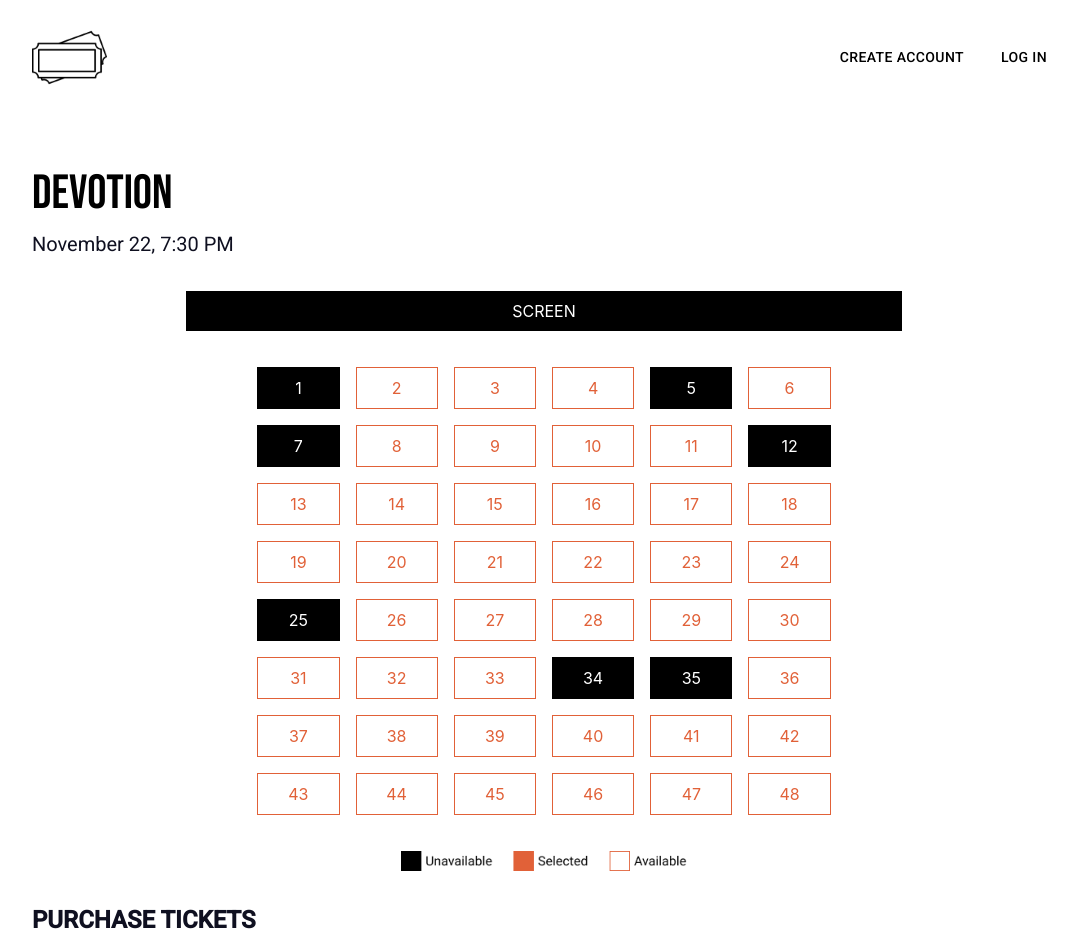
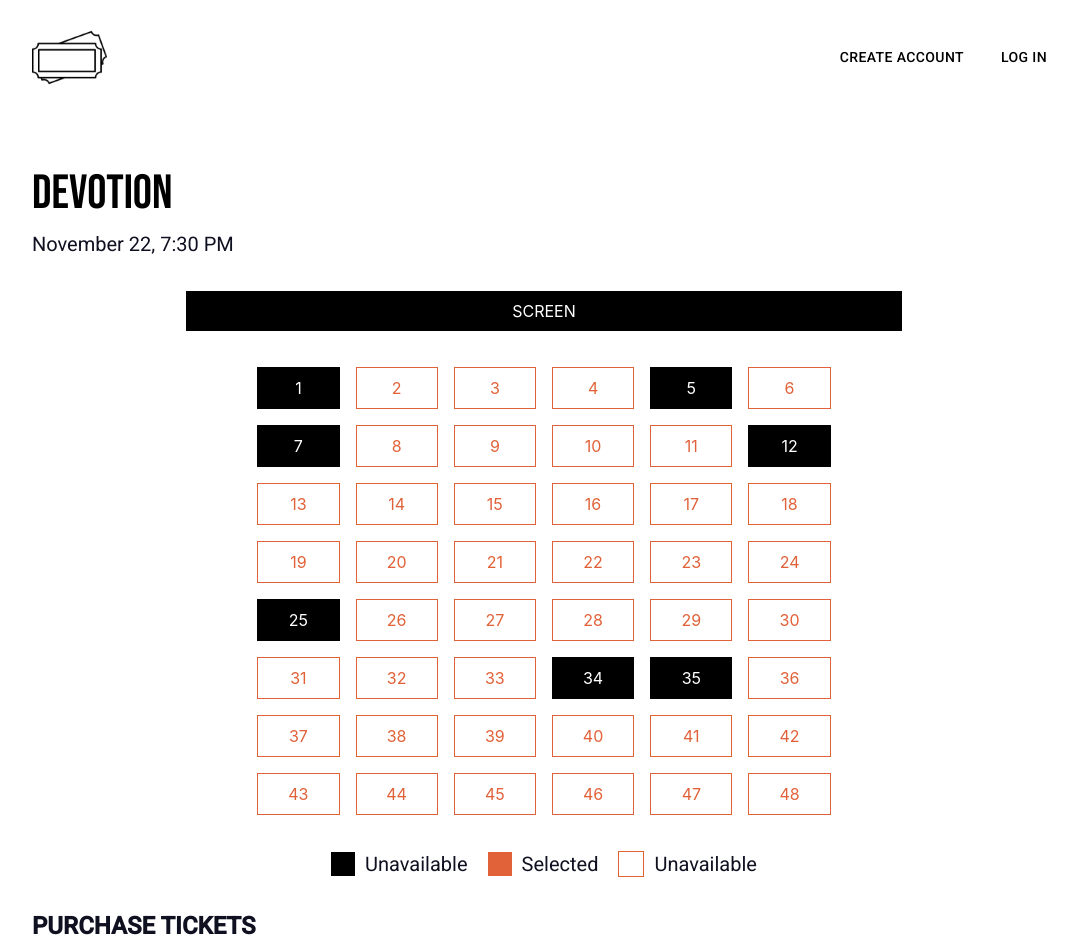
Before and after one commit to topanb11/TicketBox, a React (Create React App) app in the folder frontend/: page /seatselection in a window 1280 px wide. Shown: the top 952 px of the page, without its empty margins (96-1173 px from the left). Built offline with nearby package versions, Linux system fonts and the light colour scheme.

Commit message:
update legend

```diff
--- /dev/null
+++ b/frontend/src/components/Legend.js
@@ -0,0 +1,59 @@
+import React from "react";
+import { styled } from "@mui/system";
+
+const Container = styled("div")({
+  display: "flex",
+  gap: "20px",
+});
+
+const SubContainer = styled("div")({
+  display: "flex",
+  gap: "10px",
+  alignItems: "center",
+});
+
+const Box = styled("div")({
+  height: "1.5rem",
+  width: "1.5rem",
+});
+
+const Body = styled("div")({
+  fontFamily: "Roboto, sans-serif",
+  color: "#0F1020",
+  fontWeight: "400",
+  fontSize: "20px",
+});
+
+const Legend = () => {
+  return (
+    <Container>
+      <SubContainer>
+        <Box
+          style={{
+            backgroundColor: "black",
+          }}
+        ></Box>
+        <Body>Unavailable</Body>
+      </SubContainer>
+      <SubContainer>
+        <Box
+          style={{
+            backgroundColor: "#E16138",
+          }}
+        ></Box>
+        <Body>Selected</Body>
+      </SubContainer>
+      <SubContainer>
+        <Box
+          style={{
+            backgroundColor: "white",
+            border: "#E16138 1px solid",
+          }}
+        ></Box>
+        <Body>Unavailable</Body>
+      </SubContainer>
+    </Container>
+  );
+};
+
+export default Legend;
--- a/frontend/src/pages/SeatSelection.js
+++ b/frontend/src/pages/SeatSelection.js
@@ -4,7 +4,7 @@ import { styled } from "@mui/system";
 import NavBar from "../components/NavBar.js";
 import Grid from "@mui/material/Grid";
 import Seat from "../components/Seat";
-import Legend from "../assets/seats_legend.png";
+import Legend from "../components/Legend";
 import Checkout from "../components/Checkout.js";
 
 const Wrapper = styled("div")({
@@ -106,7 +106,7 @@ const SeatSelection = () => {
           <SeatContainer container spacing={2}>
             {seats.map((seat) => renderSeat(seat))}
           </SeatContainer>
-          <img src={Legend} width="40%"></img>
+          <Legend></Legend>
         </TheatreContainer>
         <Checkout seats={selectedSeats}></Checkout>
       </Wrapper>
```
